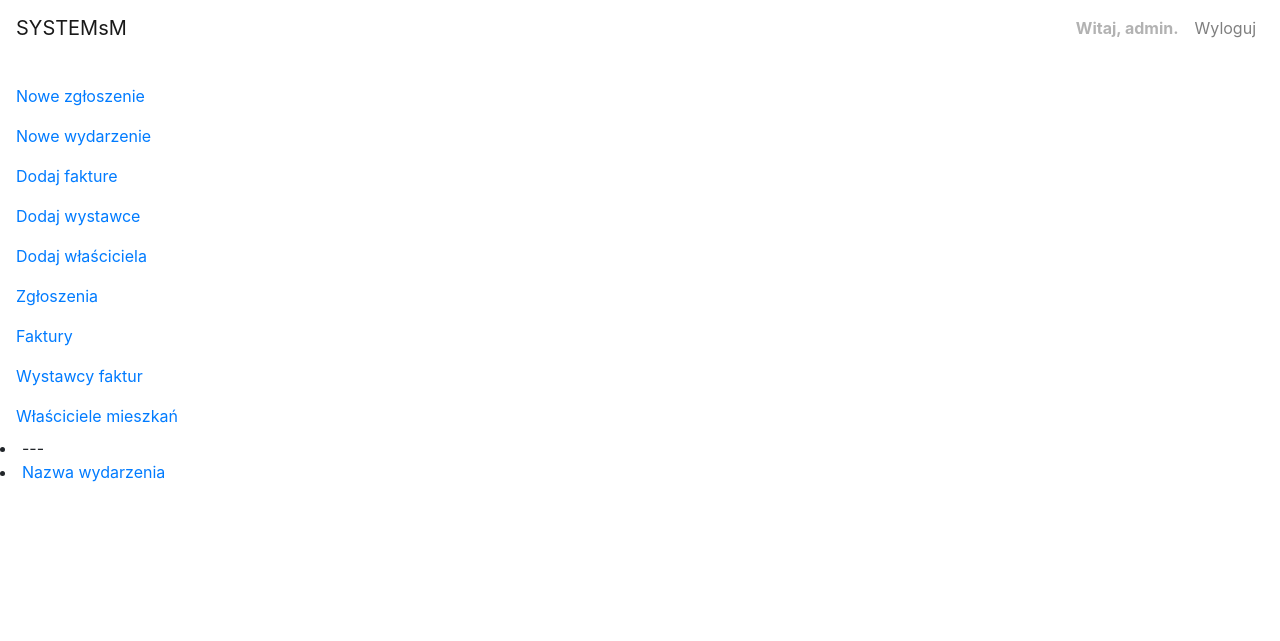
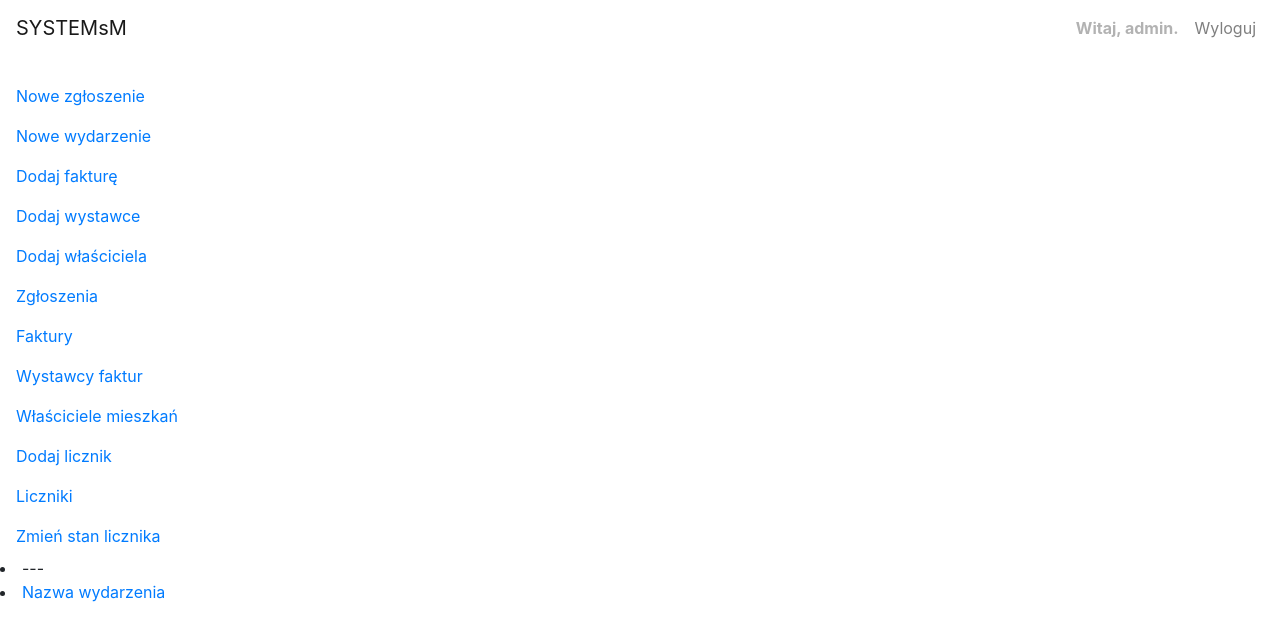
Before and after one commit to klitkowski/projekt_zespolowy, a Django app: page / in a window 1280 px wide. Shown: the top 641 px of the page. Run offline with Django 3.2, Linux system fonts and the light colour scheme; a user stored in the database is signed in; data comes from the database, SQL or seed files in the repository; some libraries are stand-ins or nearby versions.

Commit message:
links for counters manage

```diff
--- a/app/templates/index.html
+++ b/app/templates/index.html
@@ -5,13 +5,17 @@
 <a class="nav-link" href="/add/ticket">Nowe zgłoszenie</a>
 {% if request.user|in_group:"Pracownik" %}
 <a class="nav-link" href="/add/event">Nowe wydarzenie</a>
-<a class="nav-link" href="/add/invoice">Dodaj fakture</a>
+<a class="nav-link" href="/add/invoice">Dodaj fakturę</a>
 <a class="nav-link" href="/add/issuer">Dodaj wystawce</a>
 <a class="nav-link" href="/add/owner">Dodaj właściciela</a>
 <a class="nav-link" href="/tickets">Zgłoszenia</a>
 <a class="nav-link" href="/invoices">Faktury</a>
 <a class="nav-link" href="/issuers">Wystawcy faktur</a>
 <a class="nav-link" href="/owners">Właściciele mieszkań</a>
+<a class="nav-link" href="/add/counter">Dodaj licznik</a>
+<a class="nav-link" href="/counters">Liczniki</a>
+<a class="nav-link" href="/add/counter_state">Zmień stan licznika</a>
+
 <li>---</li>
 {% endif %}
 {% if event_list %}
```
